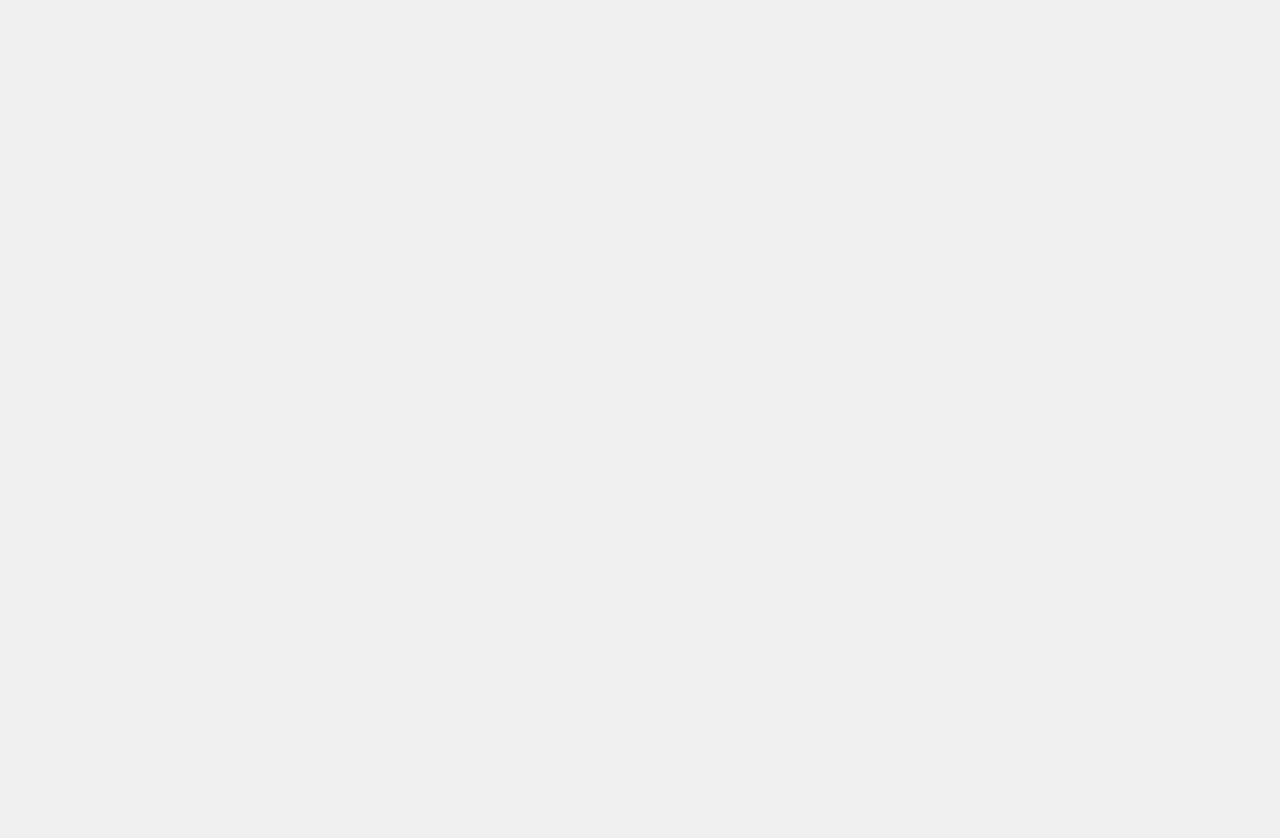
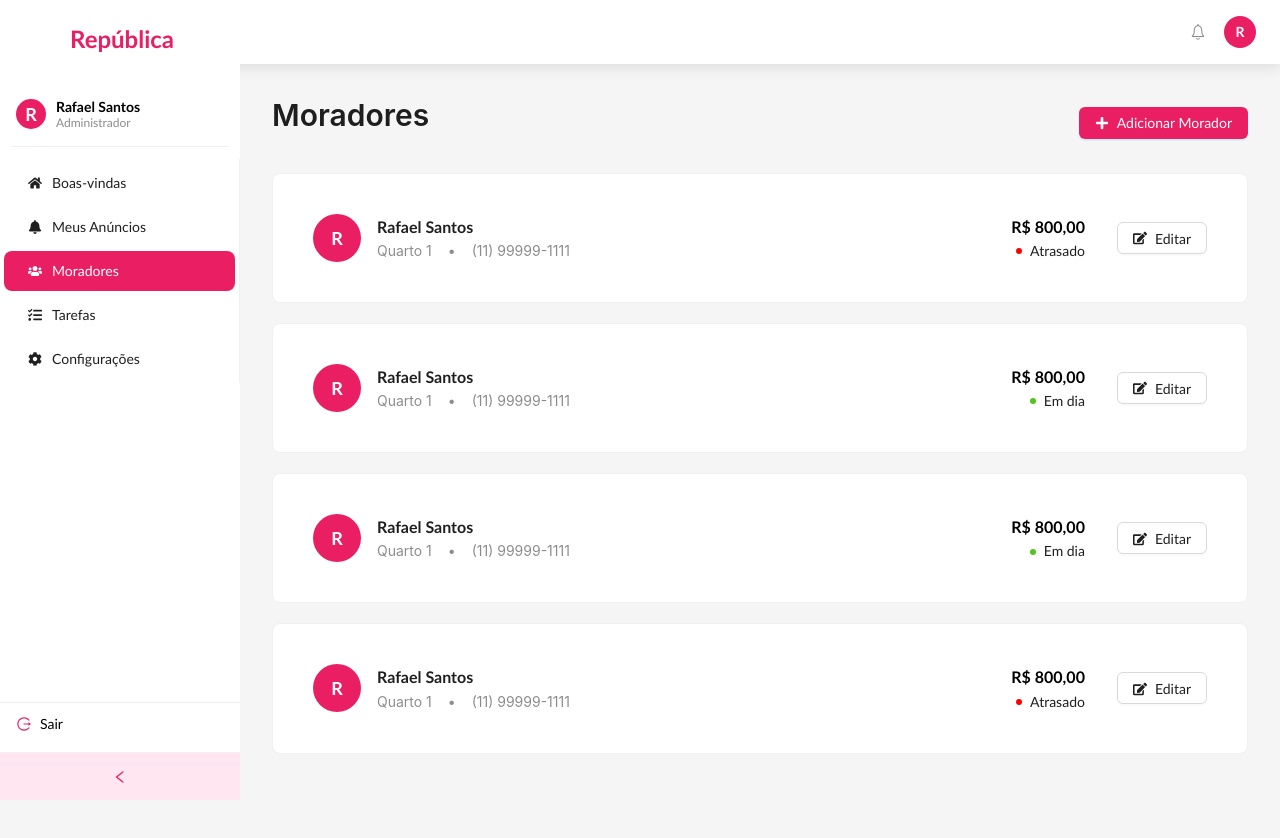
Before and after one commit to gabriel-piangers/maisPraTI-Replubicas-frontend, a React (Vite) app: page /dashboard/residents in a window 1280 px wide. Before the commit this address had no page. Shown: the top 838 px of the page. Before the commit the page ends 800 px from the top, so only its background shows below. Built offline with nearby package versions, Linux system fonts and the light colour scheme.

Commit message:
Add residents-page

```diff
--- a/src/layouts/DashboardLayout/menuItems.jsx
+++ b/src/layouts/DashboardLayout/menuItems.jsx
@@ -8,27 +8,27 @@ import {
 
 export const menuItems = [
   {
-    key: "/",
+    key: "/", //
     label: "Boas-vindas",
     icon: <FaHome />,
   },
   {
-    key: "/",
+    key: "/dashboard/ads",
     label: "Meus Anúncios",
     icon: <FaBell />,
   },
   {
-    key: "/residents",
+    key: "/dashboard/residents",
     label: "Moradores",
     icon: <FaUsers />,
   },
   {
-    key: "/tasks",
+    key: "/dashboard/tasks",
     label: "Tarefas",
     icon: <FaTasks />,
   },
   {
-    key: "/settings",
+    key: "/dashboard/settings",
     label: "Configurações",
     icon: <FaCog />,
   },
--- /dev/null
+++ b/src/pages/ResidentsPage.jsx
@@ -0,0 +1,140 @@
+import "../styles/ResidentsPage.css";
+import { Avatar, Badge, Button, Card, Flex, Typography, Space } from "antd";
+import { FaPlus, FaEdit } from "react-icons/fa";
+
+const { Title, Text } = Typography;
+
+export const ResidentsPage = () => {
+  return (
+    <>
+      <Flex justify="space-between" align="center" className="residents-header">
+        <Title level={2} className="residents-title">
+          Moradores
+        </Title>
+        <Button type="primary" icon={<FaPlus />} className="btn-edit">
+          Adicionar Morador
+        </Button>
+      </Flex>
+
+      <Flex vertical gap={20}>
+        <Card className="resident-card">
+          <div className="resident-card-content">
+            <Flex gap={16} align="center">
+              <Avatar className="resident-avatar" size={48}>
+                R
+              </Avatar>
+              <Flex vertical>
+                <Text strong className="resident-name">
+                  Rafael Santos
+                </Text>
+                <Space size="middle">
+                  <Text type="secondary">Quarto 1</Text>
+                  <Text type="secondary">•</Text>
+                  <Text type="secondary">(11) 99999-1111</Text>
+                </Space>
+              </Flex>
+            </Flex>
+
+            <Flex align="center" gap={32}>
+              <Flex vertical align="end">
+                <Text strong className="resident-value">
+                  R$ 800,00
+                </Text>
+                <Badge color="#ff0000" text="Atrasado" />
+              </Flex>
+              <Button icon={<FaEdit />}>Editar</Button>
+            </Flex>
+          </div>
+        </Card>
+
+        <Card className="resident-card">
+          <div className="resident-card-content">
+            <Flex gap={16} align="center">
+              <Avatar className="resident-avatar" size={48}>
+                R
+              </Avatar>
+              <Flex vertical>
+                <Text strong className="resident-name">
+                  Rafael Santos
+                </Text>
+                <Space size="middle">
+                  <Text type="secondary">Quarto 1</Text>
+                  <Text type="secondary">•</Text>
+                  <Text type="secondary">(11) 99999-1111</Text>
+                </Space>
+              </Flex>
+            </Flex>
+
+            <Flex align="center" gap={32}>
+              <Flex vertical align="end">
+                <Text strong className="resident-value">
+                  R$ 800,00
+                </Text>
+                <Badge color="#52c41a" text="Em dia" />
+              </Flex>
+              <Button icon={<FaEdit />}>Editar</Button>
+            </Flex>
+          </div>
+        </Card>
+        <Card className="resident-card">
+          <div className="resident-card-content">
+            <Flex gap={16} align="center">
+              <Avatar className="resident-avatar" size={48}>
+                R
+              </Avatar>
+              <Flex vertical>
+                <Text strong className="resident-name">
+                  Rafael Santos
+                </Text>
+                <Space size="middle">
+                  <Text type="secondary">Quarto 1</Text>
+                  <Text type="secondary">•</Text>
+                  <Text type="secondary">(11) 99999-1111</Text>
+                </Space>
+              </Flex>
+            </Flex>
+
+            <Flex align="center" gap={32}>
+              <Flex vertical align="end">
+                <Text strong className="resident-value">
+                  R$ 800,00
+                </Text>
+                <Badge color="#52c41a" text="Em dia" />
+              </Flex>
+              <Button icon={<FaEdit />}>Editar</Button>
+            </Flex>
+          </div>
+        </Card>
+        <Card className="resident-card">
+          <div className="resident-card-content">
+            <Flex gap={16} align="center">
+              <Avatar className="resident-avatar" size={48}>
+                R
+              </Avatar>
+              <Flex vertical>
+                <Text strong className="resident-name">
+                  Rafael Santos
+                </Text>
+                <Space size="middle">
+                  <Text type="secondary">Quarto 1</Text>
+                  <Text type="secondary">•</Text>
+                  <Text type="secondary">(11) 99999-1111</Text>
+                </Space>
+              </Flex>
+            </Flex>
+
+            <Flex align="center" gap={32}>
+              <Flex vertical align="end">
+                <Text strong className="resident-value">
+                  R$ 800,00
+                </Text>
+                <Badge color="#f00" text="Atrasado" />
+              </Flex>
+              <Button icon={<FaEdit />}>Editar</Button>
+            </Flex>
+          </div>
+        </Card>
+      </Flex>
+    </>
+  );
+};
--- a/src/routes/AppRoutes.jsx
+++ b/src/routes/AppRoutes.jsx
@@ -3,6 +3,7 @@ import { HomePage } from "../pages/HomePage";
 
 import { AuthLayout } from "../layouts/AuthLayout";
 import { DashboardLayout } from "../layouts/DashboardLayout";
+import { ResidentsPage } from "../pages/ResidentsPage";
 
 export const AppRoutes = () => {
   return (
@@ -12,7 +13,7 @@ export const AppRoutes = () => {
           <Route index element={<HomePage />} />
 
           <Route path="dashboard" element={<DashboardLayout />}>
-
+            <Route path="residents" element={<ResidentsPage />} />
           </Route>
         </Route>
       </Routes>
--- /dev/null
+++ b/src/styles/ResidentsPage.css
@@ -0,0 +1,53 @@
+.residents.container {
+    display: flex;
+}
+
+.residents-header {
+  margin-bottom: 24px;
+}
+
+.residents-title {
+  margin: 0;
+  font-size: 26px;
+}
+
+.resident-card {
+  padding: 16px;
+}
+
+.resident-card-content {
+  display: flex;
+  justify-content: space-between;
+  align-items: center;
+  flex-wrap: wrap;
+  gap: 16px;
+}
+
+.resident-avatar {
+  background-color: #e91e63;
+  font-weight: bold;
+}
+
+.resident-name {
+  font-size: 16px;
+}
+
+.resident-value {
+  font-size: 16px;
+  color: #000;
+}
+
+.btn-edit {
+  background-color: #e91e63;
+}
+
+.btn-edit:hover {
+  background: #a70a43 !important;
+}
+
+@media (max-width: 768px) {
+  .resident-card-content {
+    flex-direction: column;
+    align-items: flex-start;
+  }
+}
```
